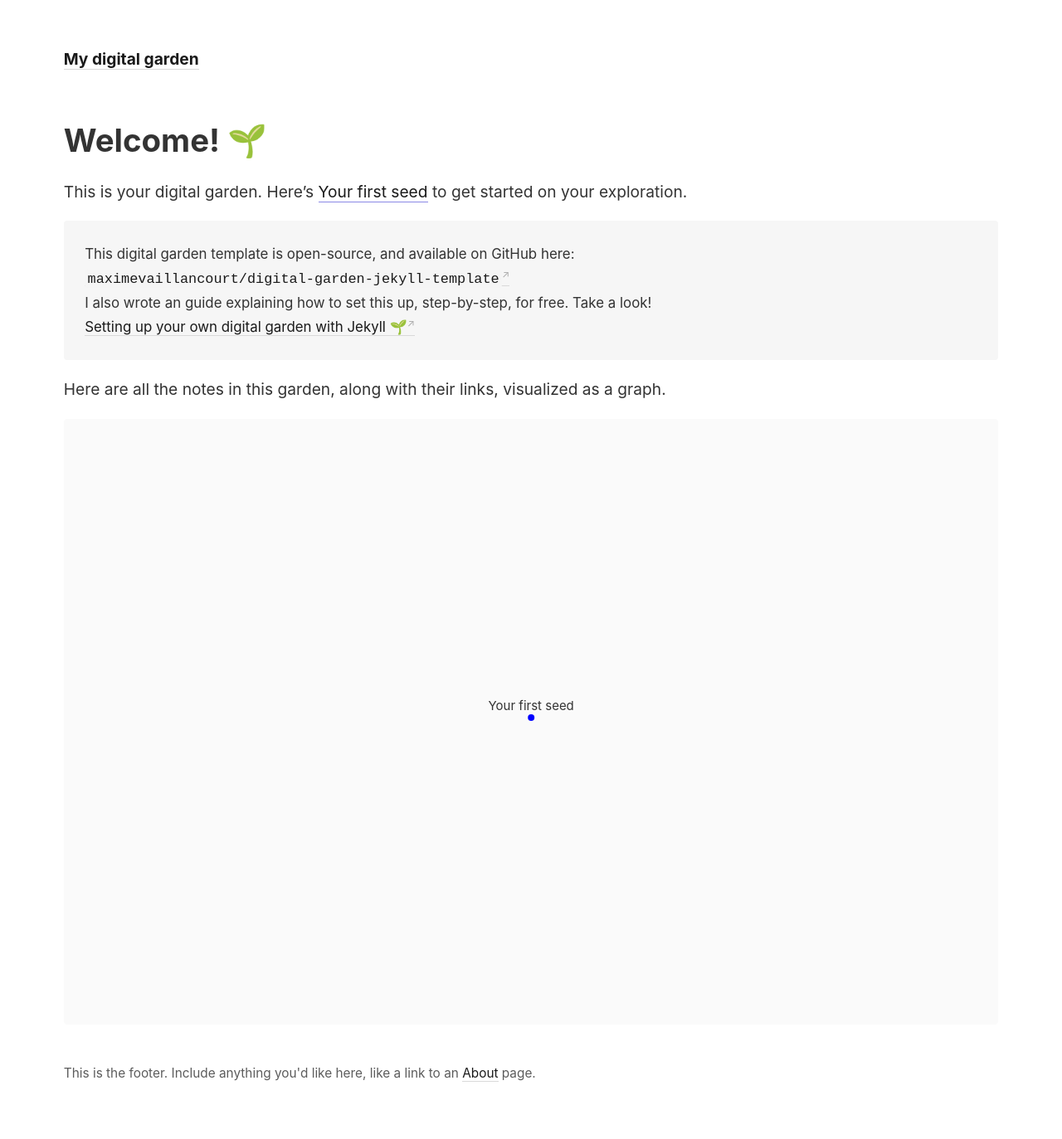
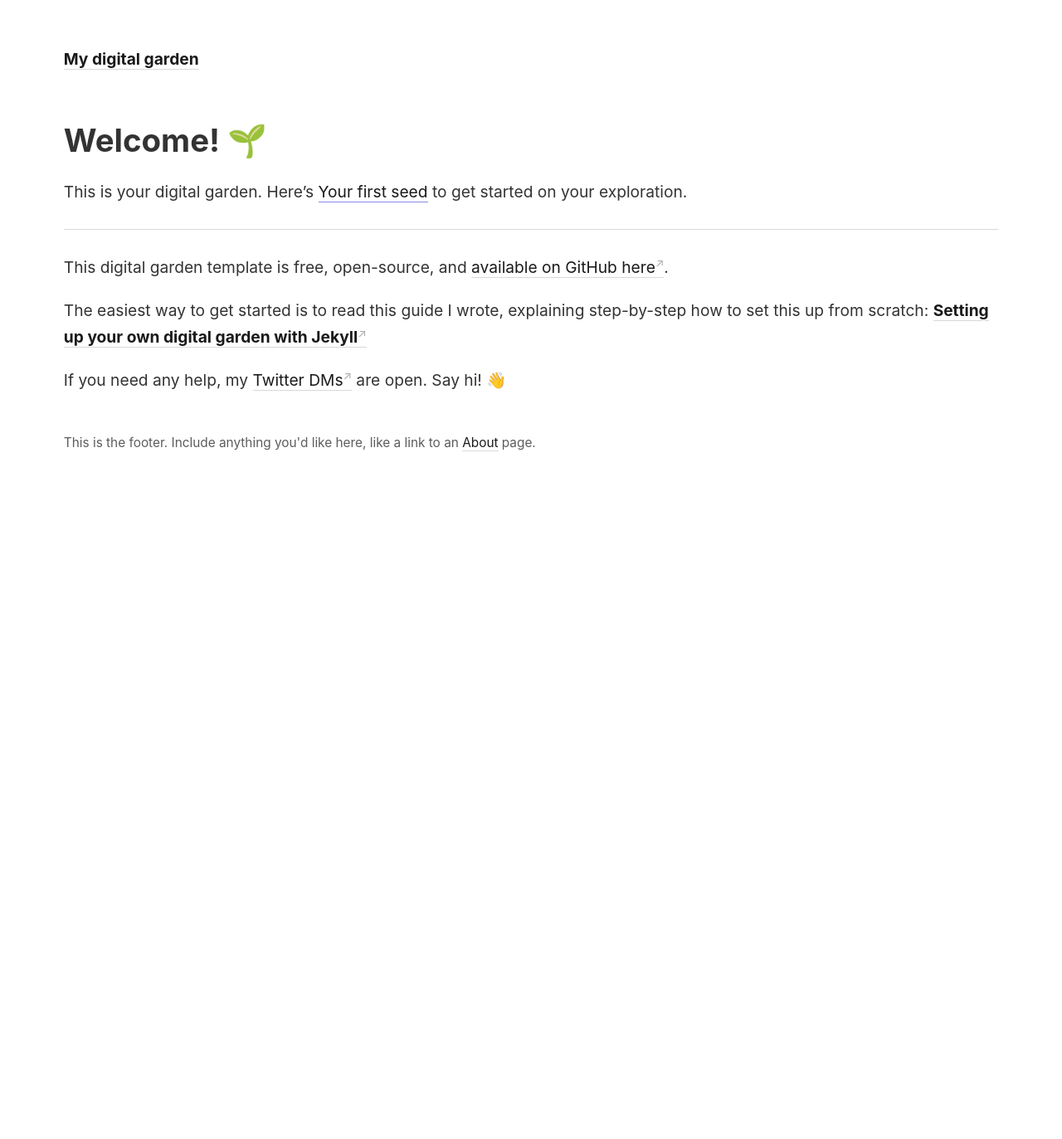
Before and after one commit to Mochael/digital_garden, a Jekyll site: the page built from _pages/index.md, in a window 1280 px wide. Shown: the whole page at 83% size. Built offline with Jekyll 4.4.1, drawn with Linux system fonts in a browser that asks for light colours; after the commit the page ends 900 px from its top, so only the background shows below that.

Commit message:
Improve landing page

```diff
--- a/_pages/index.md
+++ b/_pages/index.md
@@ -9,14 +9,10 @@ permalink: /
 
 This is your digital garden. Here's [[Your first seed]] to get started on your exploration.
 
-> This digital garden template is open-source, and available on GitHub here:
->
-> [`maximevaillancourt/digital-garden-jekyll-template`](https://github.com/maximevaillancourt/digital-garden-jekyll-template)
->
-> I also wrote an guide explaining how to set this up, step-by-step, for free. Take a look!
->
-> [Setting up your own digital garden with Jekyll 🌱](https://maximevaillancourt.com/blog/setting-up-your-own-digital-garden-with-jekyll)
+---
 
-<p>Here are all the notes in this garden, along with their links, visualized as a graph.</p>
+This digital garden template is free, open-source, and [available on GitHub here](https://github.com/maximevaillancourt/digital-garden-jekyll-template).
 
-{% include notes_graph.html %}
+The easiest way to get started is to read this guide I wrote, explaining step-by-step how to set this up from scratch: [**Setting up your own digital garden with Jekyll**](https://maximevaillancourt.com/blog/setting-up-your-own-digital-garden-with-jekyll)
+
+If you need any help, my [Twitter DMs](https://twitter.com/vaillancourtmax) are open. Say hi! 👋
```
